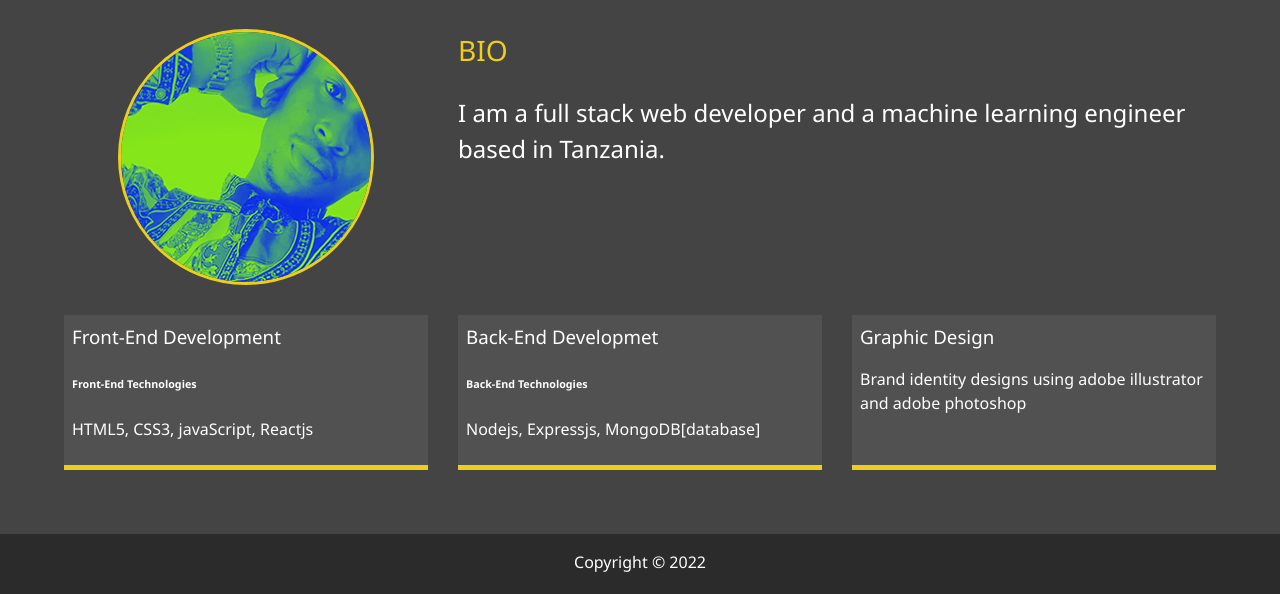
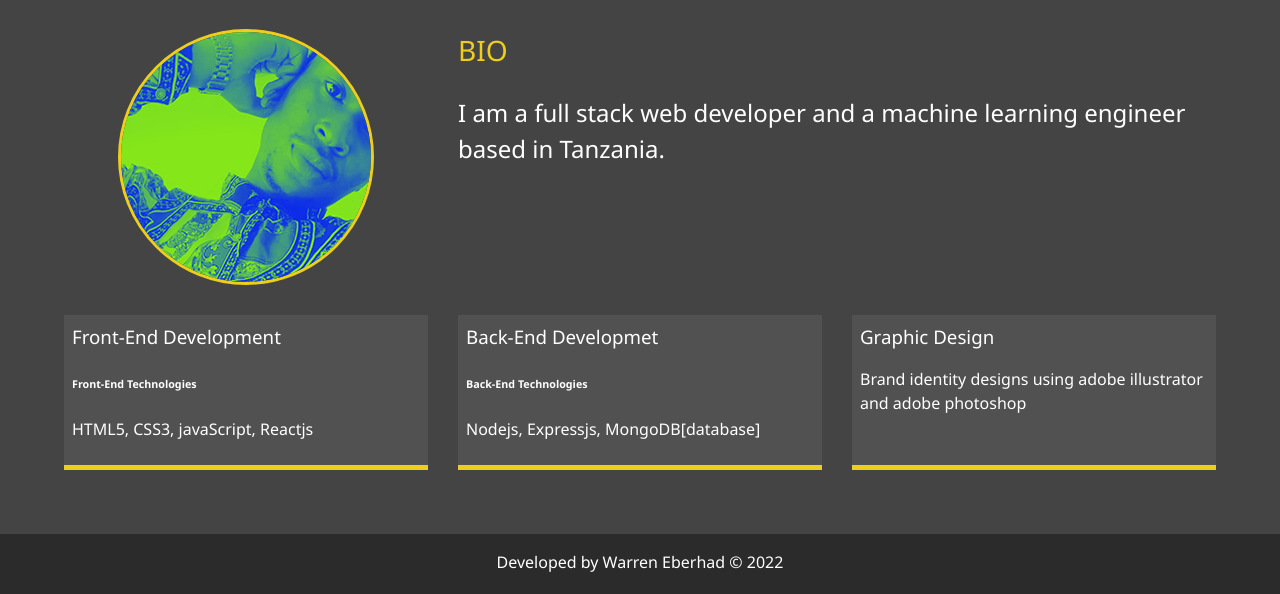
Before and after one commit to warrenebx/portfolio, a website: page dist/about.html in a window 1280 px wide. Shown: the part 253-847 px from the top of the page. Drawn offline with Linux system fonts and the light colour scheme.

Commit message:
changes changes

```diff
--- a/dist/about.html
+++ b/dist/about.html
@@ -84,7 +84,7 @@
   </main>
 
   <footer id="main-footer">
-    Copyright &copy; 2022
+    Developed by Warren Eberhad &copy; 2022
   </footer>
 
   <script src="js/main.js"></script>
```
